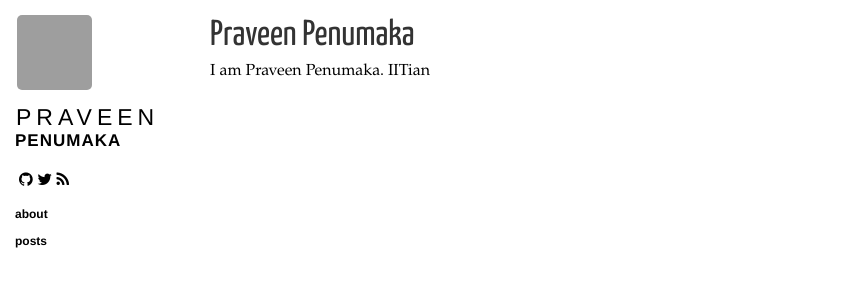
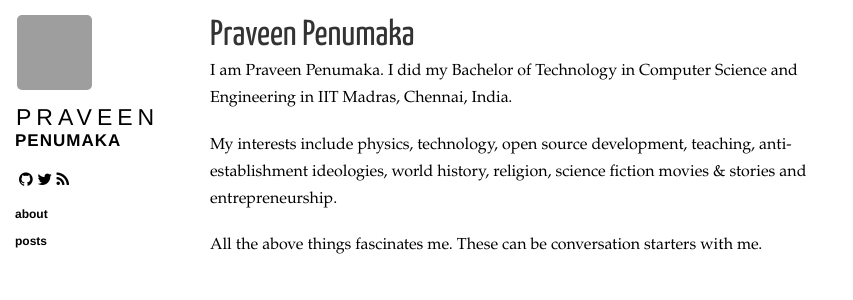
Before and after one commit to praveenpenumaka/praveenpenumaka.github.io, a Jekyll site: the page built from about.html, in a window 1280 px wide. Shown: the top 300 px of the page, without its empty margins (0-853 px from the left). Built offline with Jekyll 4.4.1, drawn with Linux system fonts in a browser that asks for light colours; nearby versions of some CDN libraries; Markdown is read by kramdown in place of the engine named in the settings; grey boxes are pictures that could not be loaded.

Commit message:
draft post and about me modification

```diff
--- a/about.html
+++ b/about.html
@@ -7,5 +7,8 @@ title: "About"
 <section class="content">
   <h1>{{ site.name }}</h1>
 
-  <p>I am Praveen Penumaka. IITian</p>
+  <p>I am Praveen Penumaka. I did my Bachelor of Technology in Computer Science and Engineering in IIT Madras, Chennai, India. </p>
+  <p> My interests include physics, technology, open source development, teaching, anti-establishment ideologies, world history, religion, science fiction movies & stories and entrepreneurship.</p>
+
+  <p> All the above things fascinates me. These can be conversation starters with me.</p>
 </section>
```
Also changed, not shown: _posts/2014-04-22-open.markdown (added, +17 -0 lines).
